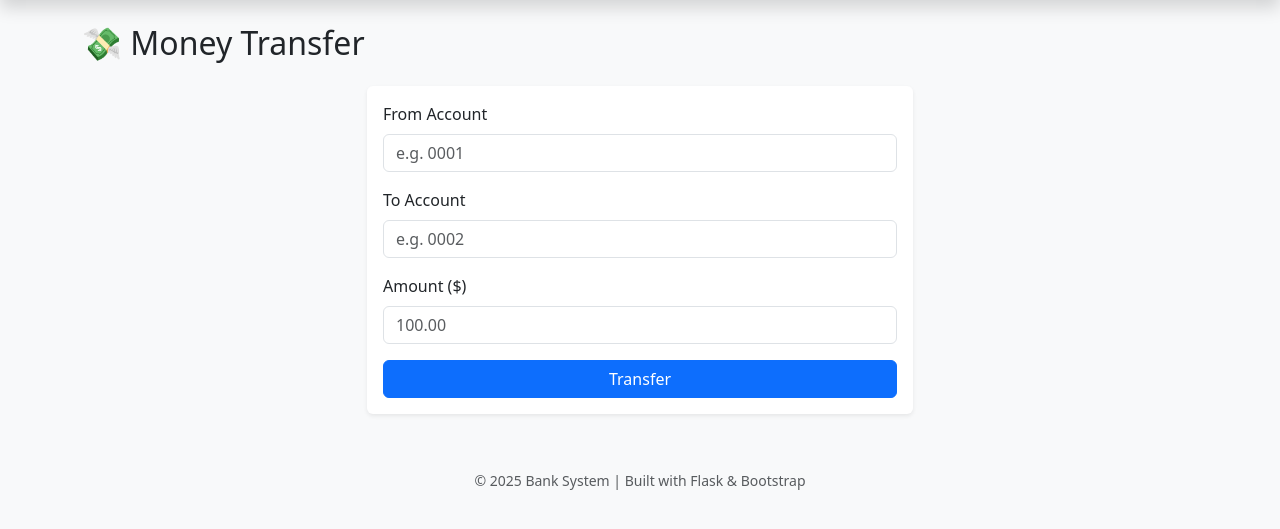
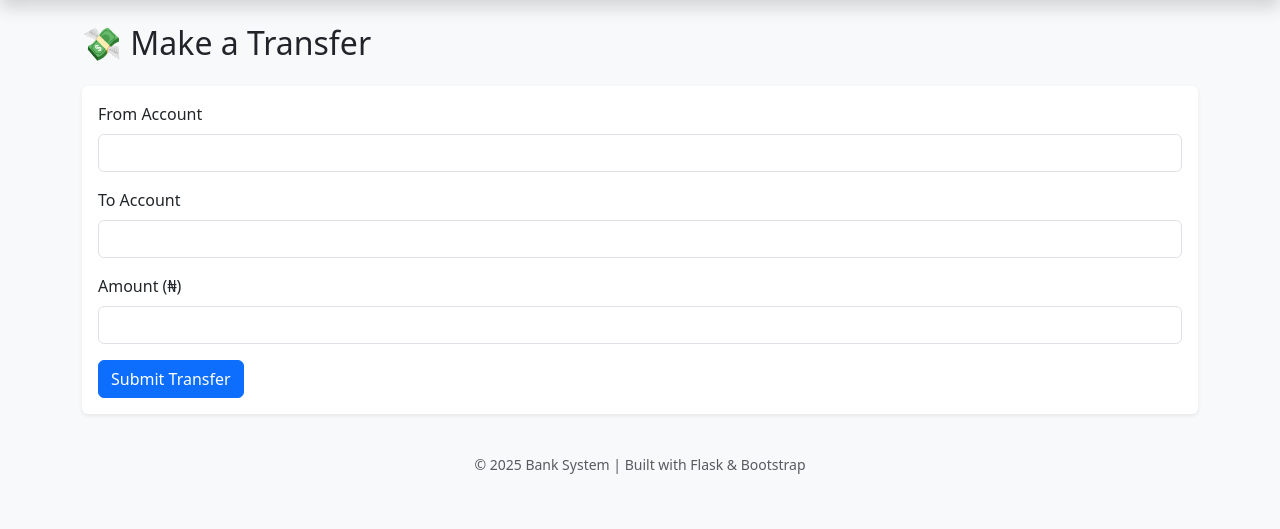
Before and after one commit to bashirubash/iddps, a Flask app: page /transfer in a window 1280 px wide. Shown: the part 64-593 px from the top of the page. Run offline with Flask 3, Linux system fonts and the light colour scheme.

Commit message:
Update transfer.html

```diff
--- a/templates/transfer.html
+++ b/templates/transfer.html
@@ -1,63 +1,38 @@
 {% extends "base.html" %}
 {% block content %}
 
-<h2 class="mb-4">💸 Money Transfer</h2>
+<h2 class="mb-4">💸 Make a Transfer</h2>
 
-<div class="row justify-content-center">
-  <div class="col-md-6">
 <div class="card shadow-sm border-0">
   <div class="card-body">
     <form id="transferForm">
       <div class="mb-3">
-            <label for="from_account" class="form-label">From Account</label>
-            <input type="text" class="form-control" id="from_account" name="from_account" placeholder="e.g. 0001" required>
+        <label class="form-label">From Account</label>
+        <input type="text" class="form-control" name="from_account" required>
       </div>
       <div class="mb-3">
-            <label for="to_account" class="form-label">To Account</label>
-            <input type="text" class="form-control" id="to_account" name="to_account" placeholder="e.g. 0002" required>
+        <label class="form-label">To Account</label>
+        <input type="text" class="form-control" name="to_account" required>
       </div>
       <div class="mb-3">
-            <label for="amount" class="form-label">Amount ($)</label>
-            <input type="number" step="0.01" class="form-control" id="amount" name="amount" placeholder="100.00" required>
+        <label class="form-label">Amount (₦)</label>
+        <input type="number" class="form-control" name="amount" step="0.01" required>
       </div>
-          <button type="submit" class="btn btn-primary w-100">Transfer</button>
+      <button type="submit" class="btn btn-primary">Submit Transfer</button>
     </form>
   </div>
 </div>
 
-    <!-- Alert messages -->
-    <div id="alertBox" class="mt-3"></div>
-  </div>
-</div>
-
 <script>
-document.getElementById("transferForm").addEventListener("submit", async function(e) {
+document.getElementById("transferForm").addEventListener("submit", async function(e){
   e.preventDefault();
-
-  let data = {
-    from_account: document.getElementById("from_account").value,
-    to_account: document.getElementById("to_account").value,
-    amount: document.getElementById("amount").value
-  };
-
-  let res = await fetch("/api/transfer", {
-    method: "POST",
-    headers: {"Content-Type": "application/json"},
+  const data = Object.fromEntries(new FormData(this).entries());
+  const res = await fetch("/api/transfer", {
+    method:"POST", headers:{"Content-Type":"application/json"},
     body: JSON.stringify(data)
   });
-
-  let result = await res.json();
-  let alertBox = document.getElementById("alertBox");
-
-  if (res.ok && result.status === "ok") {
-    alertBox.innerHTML = `<div class="alert alert-success">✅ Transfer successful! TX ID: ${result.tx}</div>`;
-  } else if (result.status === "insufficient_funds") {
-    alertBox.innerHTML = `<div class="alert alert-warning">⚠️ Insufficient funds in account.</div>`;
-  } else if (result.status === "deadlock_aborted") {
-    alertBox.innerHTML = `<div class="alert alert-danger">❌ Transaction aborted due to deadlock.</div>`;
-  } else {
-    alertBox.innerHTML = `<div class="alert alert-danger">❌ Error: ${result.error || result.status}</div>`;
-  }
+  const result = await res.json();
+  alert("Response: " + JSON.stringify(result));
 });
 </script>
 
```
Lines whose indentation alone changed are shown as unchanged.
